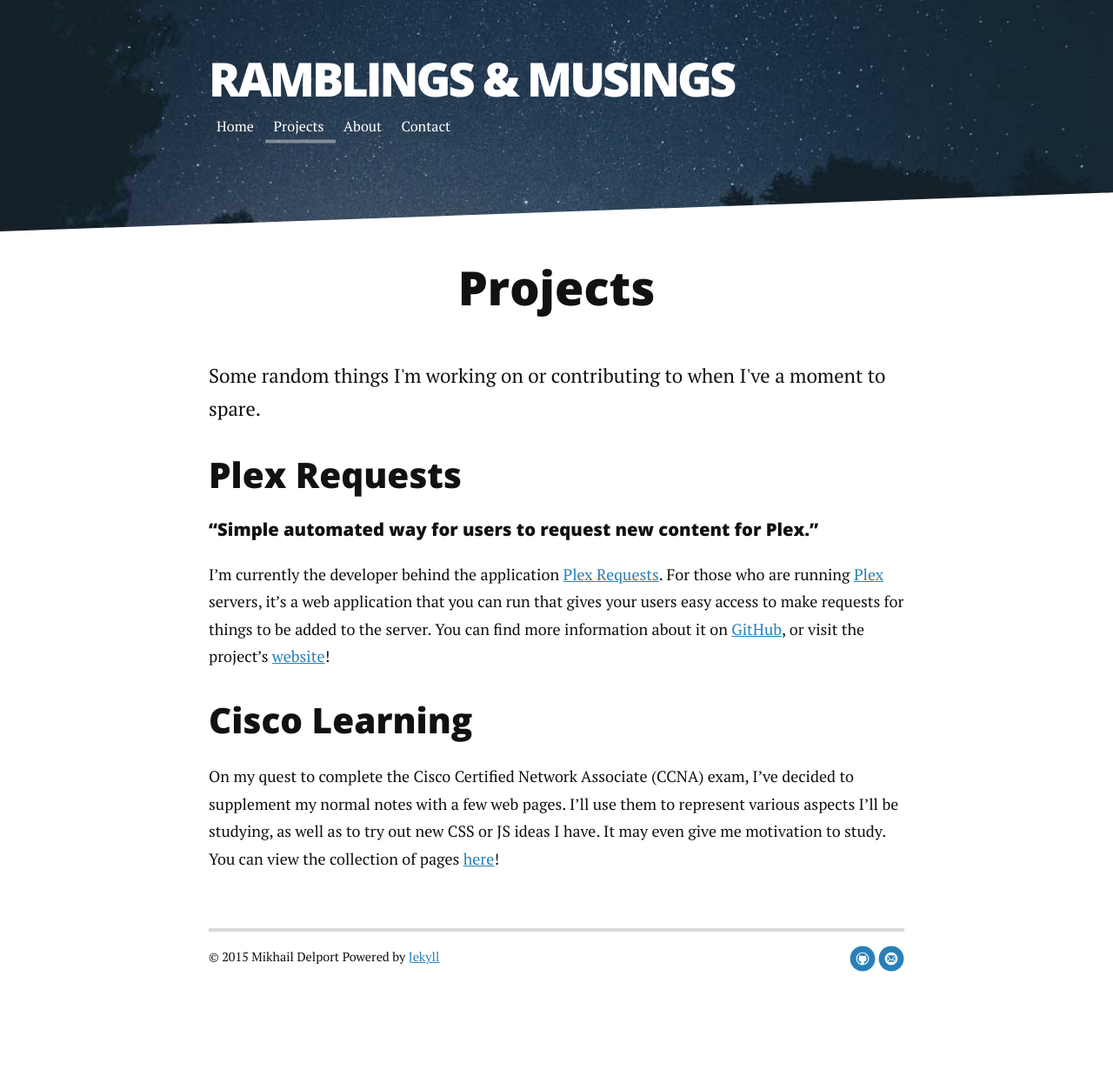
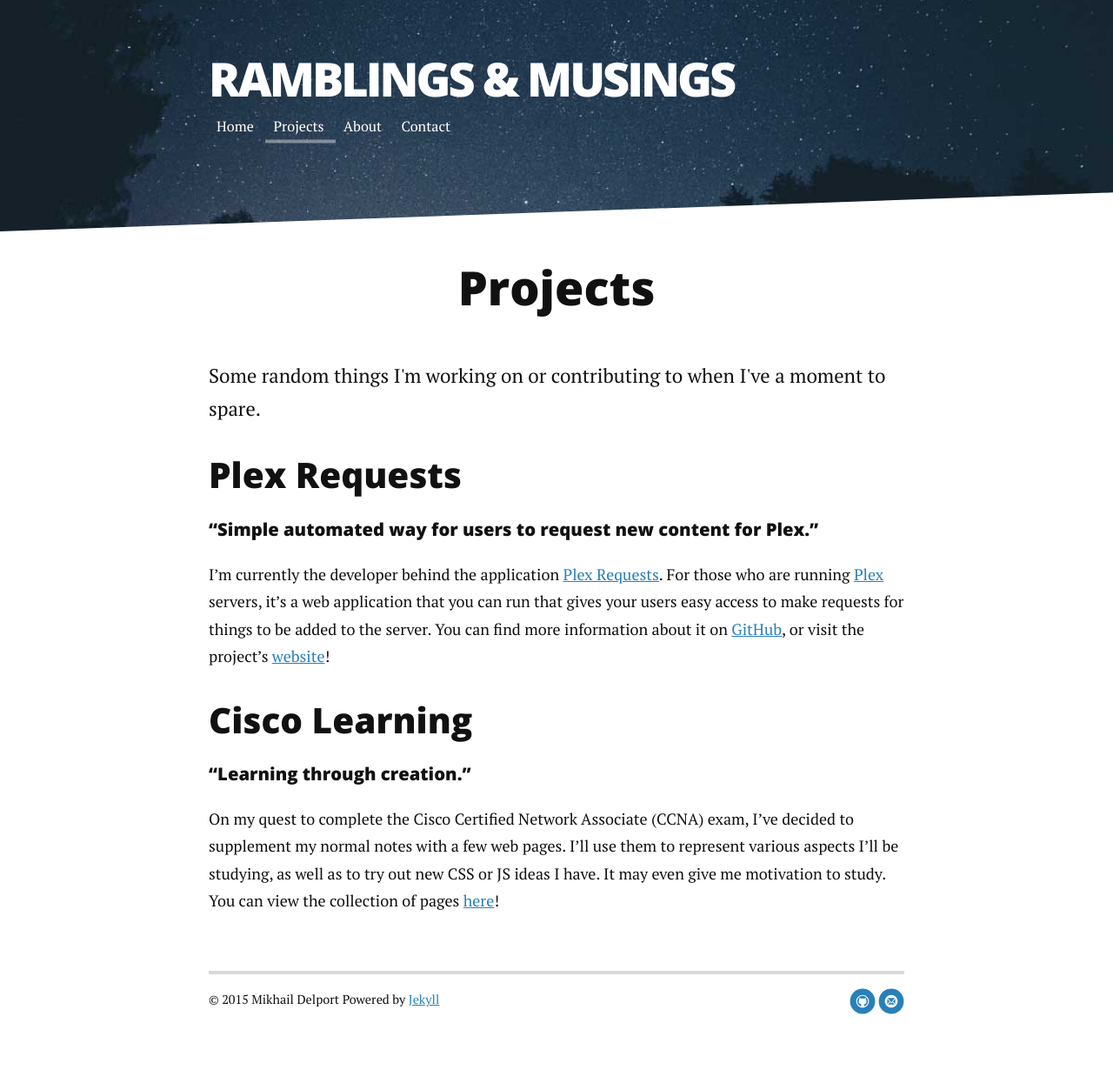
Before and after one commit to lokenx/website, a Jekyll site: the page built from projects.md, in a window 1280 px wide. Shown: the whole page at 87% size. Built offline with Jekyll 4.4.1, drawn with Linux system fonts in a browser that asks for light colours; nearby versions of some CDN libraries; Markdown is read by kramdown in place of the engine named in the settings; comment, search, counter and statistics services are not loaded; before the commit the page ends 1204 px from its top, so only the background shows below that.

Commit message:
Added quote

```diff
--- a/projects.md
+++ b/projects.md
@@ -14,5 +14,7 @@
 
 I'm currently the developer behind the application [Plex Requests](http://plexrequests.8bits.ca). For those who are running [Plex](http://plex.tv) servers, it's a web application that you can run that gives your users easy access to make requests for things to be added to the server. You can find more information about it on [GitHub](https://github.com/lokenx/plexrequests-meteor), or visit the project's [website](http://plexrequests.8bits.ca/)!
 
+
 ##Cisco Learning
+####"Learning through creation."
 On my quest to complete the Cisco Certified Network Associate (CCNA) exam, I've decided to supplement my normal notes with a few web pages. I'll use them to represent various aspects I'll be studying, as well as to try out new CSS or JS ideas I have. It may even give me motivation to study. You can view the collection of pages [here](http://cisco.8bits.ca)!
```
